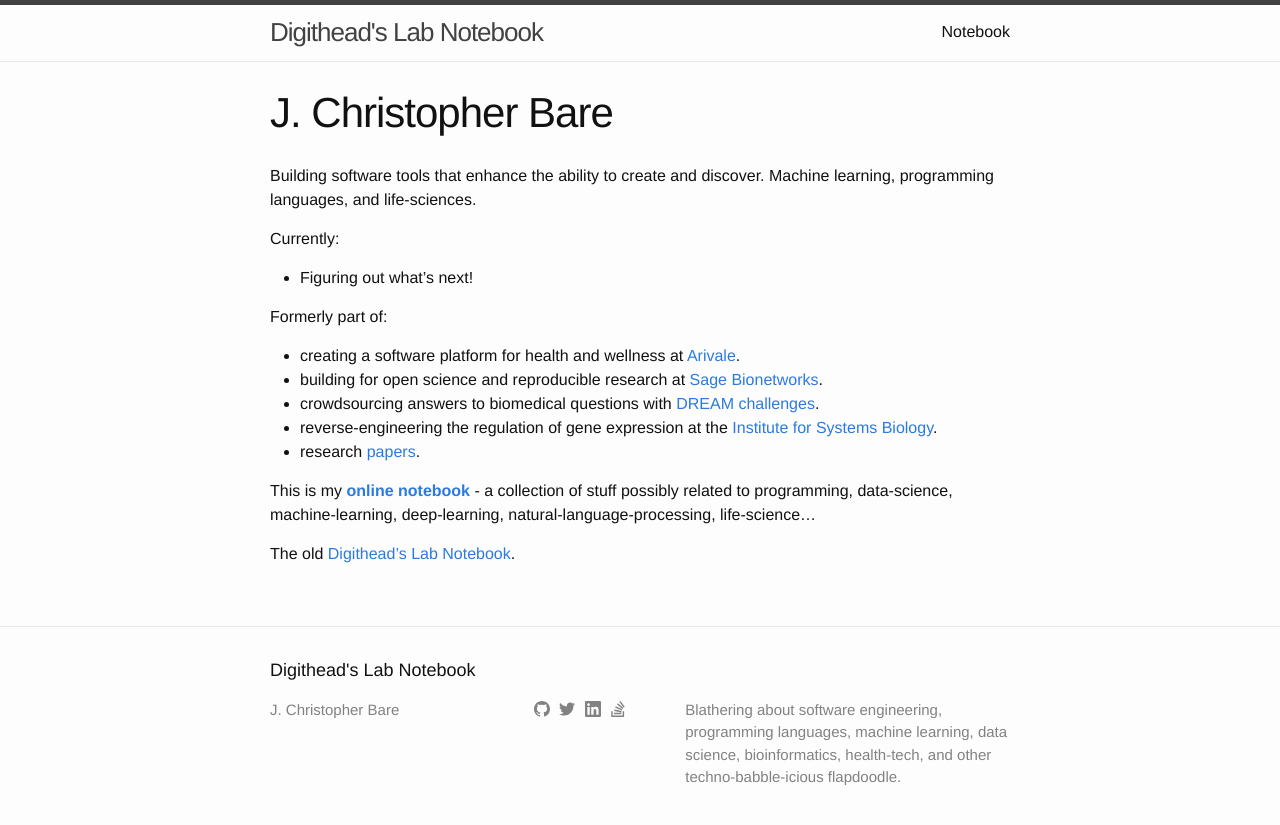
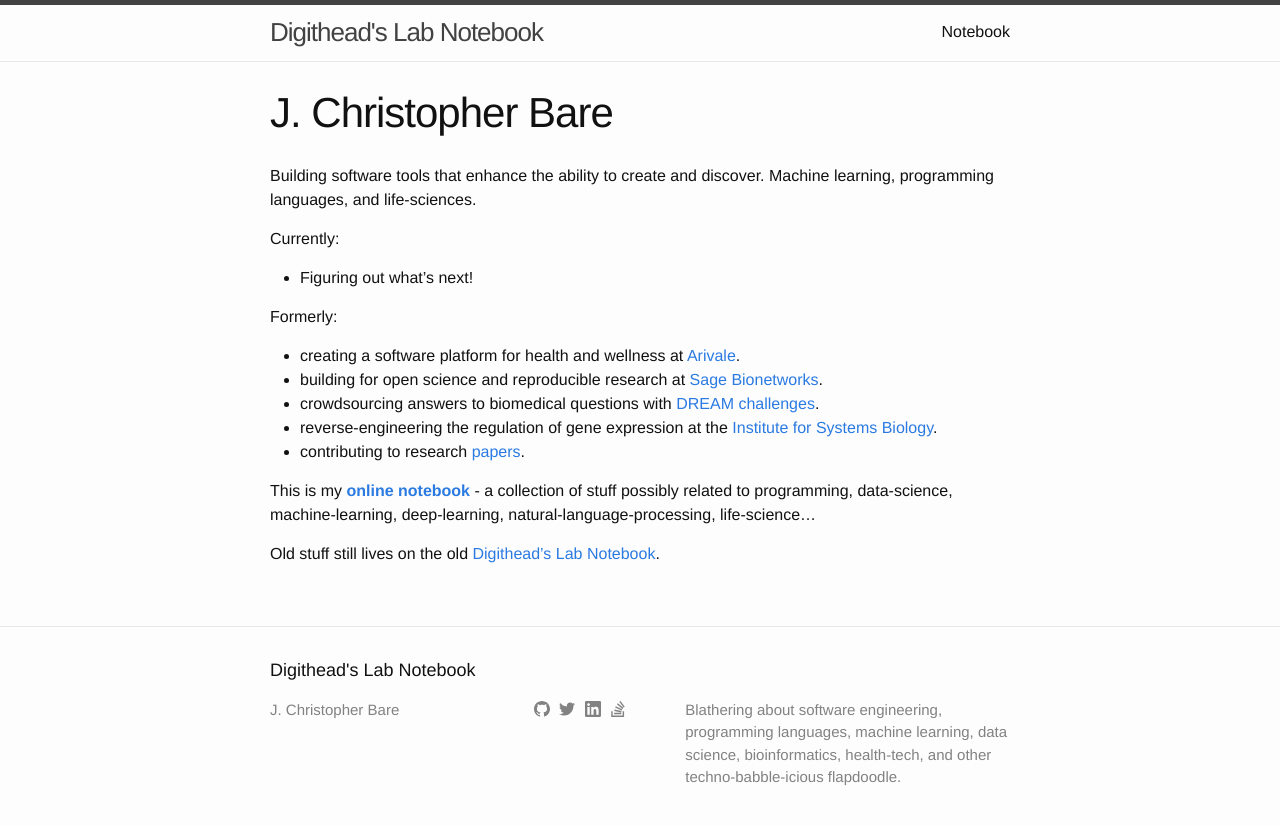
Before and after one commit to cbare/cbare.github.io, a Jekyll site: the page built from index.md, in a window 1280 px wide. Shown: the top 825 px of the page. Built offline with Jekyll 4.4.1, drawn with Linux system fonts in a browser that asks for light colours.

Commit message:
update index page

```diff
--- a/index.md
+++ b/index.md
@@ -8,16 +8,16 @@ Building software tools that enhance the ability to create and discover. Machine
 Currently:
 * Figuring out what's next!
 
-Formerly part of:
+Formerly:
 * creating a software platform for health and wellness at [Arivale][1].
 * building for open science and reproducible research at [Sage Bionetworks][2].
 * crowdsourcing answers to biomedical questions with [DREAM challenges][3].
 * reverse-engineering the regulation of gene expression at the [Institute for Systems Biology][4].
-* research [papers][5].
+* contributing to research [papers][5].
 
 This is my **[online notebook][7]** - a collection of stuff possibly related to programming, data-science, machine-learning, deep-learning, natural-language-processing, life-science...
 
-The old [Digithead's Lab Notebook][6].
+Old stuff still lives on the old [Digithead's Lab Notebook][6].
 
 [1]: https://arivale.com/ "Arivale"
 [2]: http://sagebase.org/ "Sage Bionetworks"
```
